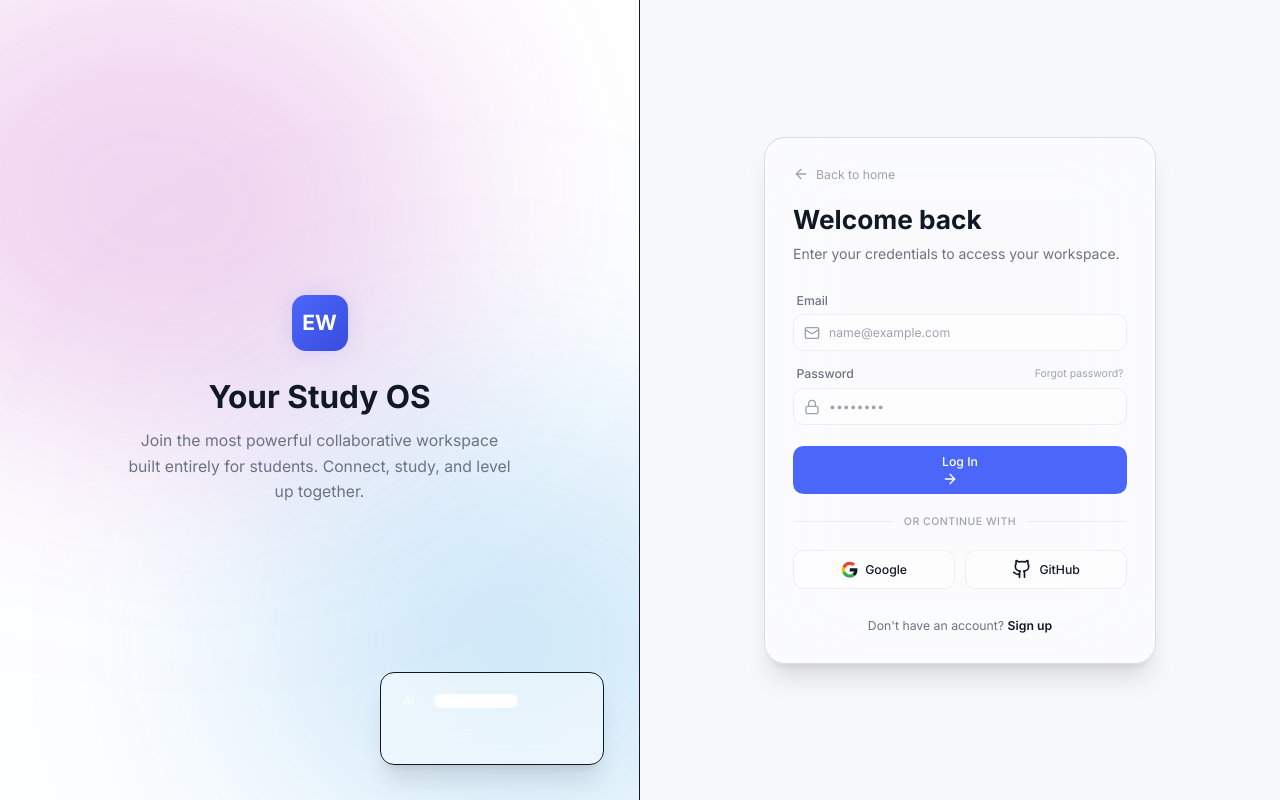
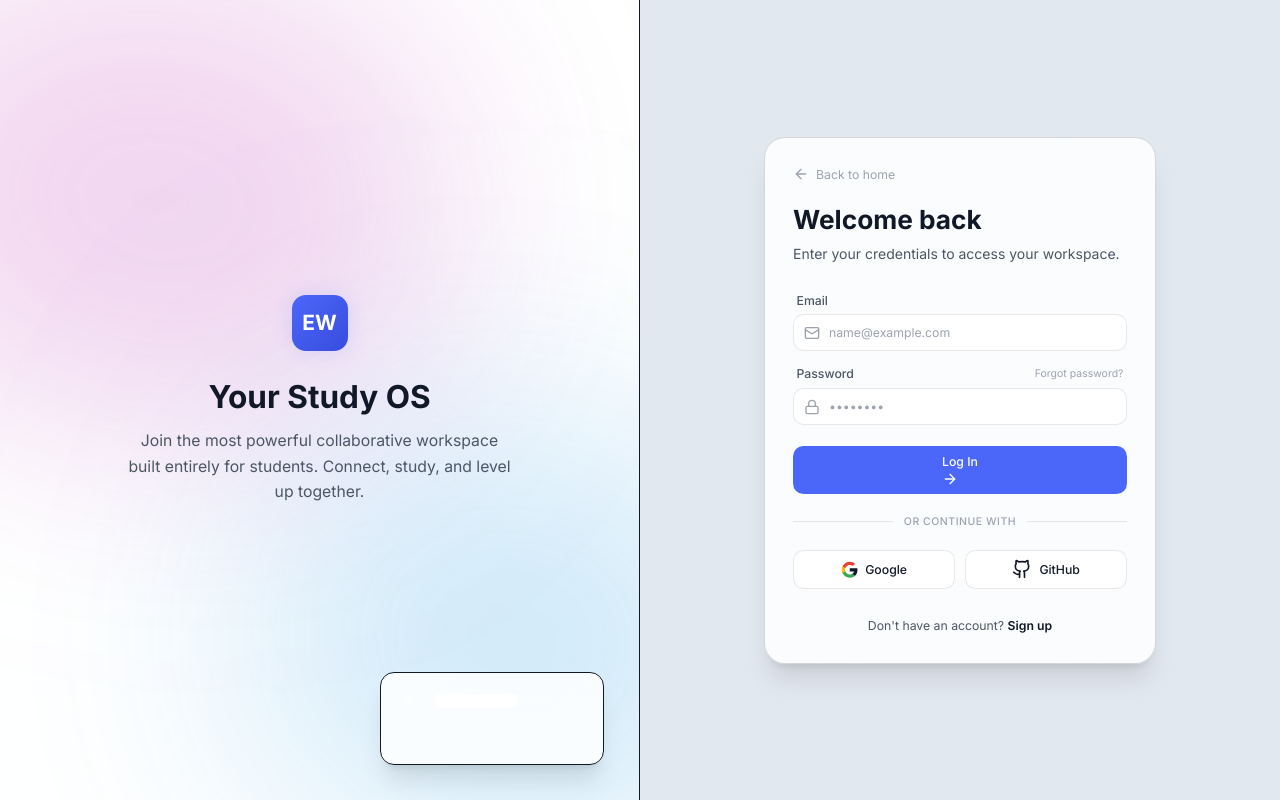
Before and after one commit to StudyApp-Project/EduWrap, a React (Vite) app: page /login in a window 1280 px wide. Built offline with nearby package versions, Linux system fonts and the light colour scheme.

Commit message:
style: improve light mode contrast and UI elements

```diff
--- a/src/index.css
+++ b/src/index.css
@@ -35,22 +35,22 @@
 /* ─── LIGHT THEME (default) ─── */
 :root,
 [data-theme="light"] {
-  --bg-base: #F7F8FC;
-  --bg-surface: rgba(255, 255, 255, 0.75);
-  --bg-elevated: rgba(255, 255, 255, 0.9);
-  --bg-overlay: rgba(255, 255, 255, 0.6);
-  --bg-glass: rgba(255, 255, 255, 0.45);
+  --bg-base: #E2E8F0; /* Slate-200 equivalent for strong contrast */
+  --bg-surface: rgba(255, 255, 255, 0.95);
+  --bg-elevated: #FFFFFF;
+  --bg-overlay: rgba(255, 255, 255, 0.8);
+  --bg-glass: rgba(255, 255, 255, 0.85);
 
   --text-primary: #111827;
-  --text-secondary: #6B7280;
+  --text-secondary: #4B5563; /* Made slightly darker for better readability */
   --text-muted: #9CA3AF;
   --text-inverse: #F9FAFB;
 
-  --border-default: rgba(0, 0, 0, 0.06);
-  --border-strong: rgba(0, 0, 0, 0.12);
+  --border-default: rgba(0, 0, 0, 0.09); /* Darkened border for definition */
+  --border-strong: rgba(0, 0, 0, 0.15);
 
-  --shadow-sm: 0 1px 2px rgba(0, 0, 0, 0.04);
-  --shadow-md: 0 4px 12px rgba(0, 0, 0, 0.06);
+  --shadow-sm: 0 2px 8px rgba(0, 0, 0, 0.04);
+  --shadow-md: 0 8px 24px rgba(0, 0, 0, 0.06);
   --shadow-lg: 0 8px 30px rgba(0, 0, 0, 0.08);
   --shadow-glow: 0 0 20px oklch(0.58 0.22 var(--accent-hue) / 0.15);
 
--- a/src/pages/Settings/ProfileSettings.jsx
+++ b/src/pages/Settings/ProfileSettings.jsx
@@ -58,7 +58,7 @@ export default function ProfileSettings() {
                 type="text"
                 value={formData.name}
                 onChange={handleChange}
-                className="w-full px-4 py-2.5 rounded-xl border border-(--border-default) bg-(--bg-elevated) text-(--text-primary) placeholder:text-(--text-muted) focus:outline-none focus:ring-2 focus:ring-[color:oklch(0.58_0.22_var(--accent-hue))] transition-all duration-200"
+                className="w-full px-4 py-2.5 rounded-xl border border-(--border-strong) bg-(--bg-base) text-(--text-primary) placeholder:text-(--text-muted) focus:outline-none focus:ring-2 focus:ring-[color:oklch(0.58_0.22_var(--accent-hue))] transition-all duration-200"
                 placeholder="Your name"
                 required
               />
@@ -72,7 +72,7 @@ export default function ProfileSettings() {
                 type="email"
                 value={formData.email}
                 onChange={handleChange}
-                className="w-full px-4 py-2.5 rounded-xl border border-(--border-default) bg-(--bg-elevated) text-(--text-primary) placeholder:text-(--text-muted) focus:outline-none focus:ring-2 focus:ring-[color:oklch(0.58_0.22_var(--accent-hue))] transition-all duration-200"
+                className="w-full px-4 py-2.5 rounded-xl border border-(--border-strong) bg-(--bg-base) text-(--text-primary) placeholder:text-(--text-muted) focus:outline-none focus:ring-2 focus:ring-[color:oklch(0.58_0.22_var(--accent-hue))] transition-all duration-200"
                 placeholder="you@example.com"
                 required
               />
@@ -86,7 +86,7 @@ export default function ProfileSettings() {
                 value={formData.bio}
                 onChange={handleChange}
                 rows={4}
-                className="w-full px-4 py-2.5 rounded-xl border border-(--border-default) bg-(--bg-elevated) text-(--text-primary) placeholder:text-(--text-muted) focus:outline-none focus:ring-2 focus:ring-[color:oklch(0.58_0.22_var(--accent-hue))] transition-all duration-200 resize-none"
+                className="w-full px-4 py-2.5 rounded-xl border border-(--border-strong) bg-(--bg-base) text-(--text-primary) placeholder:text-(--text-muted) focus:outline-none focus:ring-2 focus:ring-[color:oklch(0.58_0.22_var(--accent-hue))] transition-all duration-200 resize-none"
                 placeholder="Tell us a little about yourself"
               />
             </div>
```
